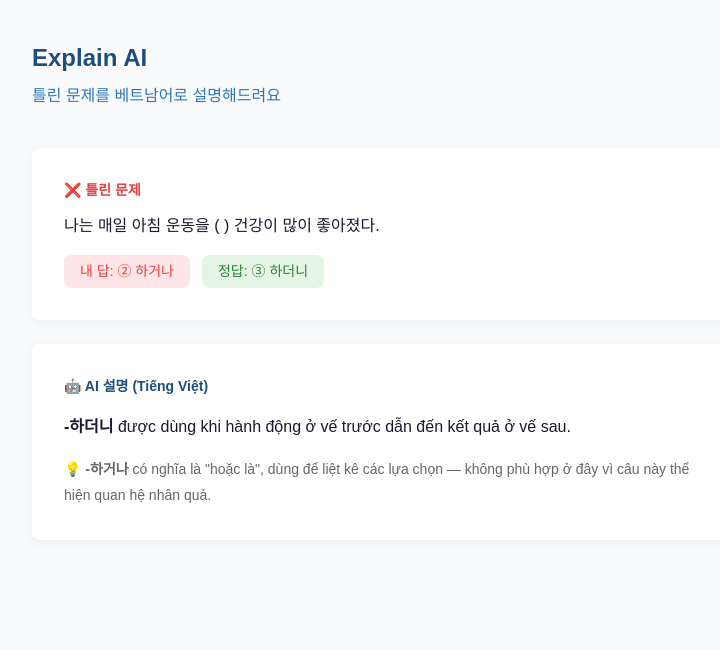
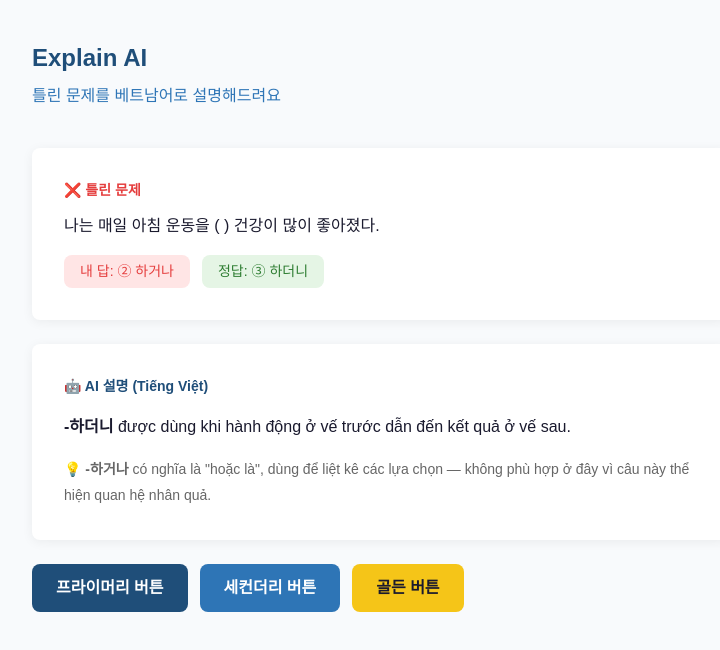
Before and after one commit to taigerspoon/k-verse_official, a Next.js app in the folder frontend/: page /explain in a window 1280 px wide. Shown: the top 650 px of the page, without its empty margins (258-978 px from the left). Built offline with nearby package versions, Linux system fonts and the light colour scheme.

Commit message:
5단계: 페이지 구조 완성 (login, dashboard, quiz, explain)

```diff
--- a/frontend/app/explain/page.tsx
+++ b/frontend/app/explain/page.tsx
@@ -1,3 +1,5 @@
+import Button from "@/components/Button";
+
 export default function ExplainPage() {
   return (
     <main style={{ backgroundColor: "#F8FAFC", minHeight: "100vh", padding: "40px" }}>
@@ -20,7 +22,7 @@ export default function ExplainPage() {
         </div>
 
         {/* AI 설명 */}
-        <div style={{ backgroundColor: "white", borderRadius: "8px", padding: "32px", boxShadow: "0 2px 12px rgba(0,0,0,0.06)" }}>
+        <div style={{ backgroundColor: "white", borderRadius: "8px", padding: "32px", boxShadow: "0 2px 12px rgba(0,0,0,0.06)", marginBottom: "24px" }}>
           <p style={{ color: "#1F4E79", fontSize: "14px", fontWeight: "bold", marginBottom: "16px" }}>🤖 AI 설명 (Tiếng Việt)</p>
           <p style={{ color: "#1A1A2E", lineHeight: 1.8, marginBottom: "16px" }}>
             <strong>-하더니</strong> được dùng khi hành động ở vế trước dẫn đến kết quả ở vế sau.
@@ -30,6 +32,13 @@ export default function ExplainPage() {
           </p>
         </div>
 
+        {/* 버튼 테스트 */}
+        <div style={{ display: "flex", gap: "12px" }}>
+          <Button variant="primary">프라이머리 버튼</Button>
+          <Button variant="secondary">세컨더리 버튼</Button>
+          <Button variant="golden">골든 버튼</Button>
+        </div>
+
       </div>
     </main>
   );
--- /dev/null
+++ b/frontend/components/Button.tsx
@@ -0,0 +1,39 @@
+// components/Button.tsx
+
+type ButtonProps = {
+  children: React.ReactNode;
+  variant?: "primary" | "secondary" | "golden";
+  onClick?: () => void;
+  type?: "button" | "submit";
+  disabled?: boolean;
+  className?: string;
+};
+
+export default function Button({
+  children,
+  variant = "primary",
+  onClick,
+  type = "button",
+  disabled = false,
+  className = "",
+}: ButtonProps) {
+  const base =
+    "px-6 py-3 rounded-lg font-semibold transition-all duration-200 cursor-pointer disabled:opacity-50";
+
+  const variants = {
+    primary: "bg-[#1F4E79] text-white hover:bg-[#163d61]",
+    secondary: "bg-[#2E75B6] text-white hover:bg-[#245d91]",
+    golden: "bg-[#F5C518] text-[#1A1A2E] hover:bg-[#e0b015]",
+  };
+
+  return (
+    <button
+      type={type}
+      onClick={onClick}
+      disabled={disabled}
+      className={`${base} ${variants[variant]} ${className}`}
+    >
+      {children}
+    </button>
+  );
+}
```
Also changed, not shown: 1 other file (tests, documents, lock files or other folders).
